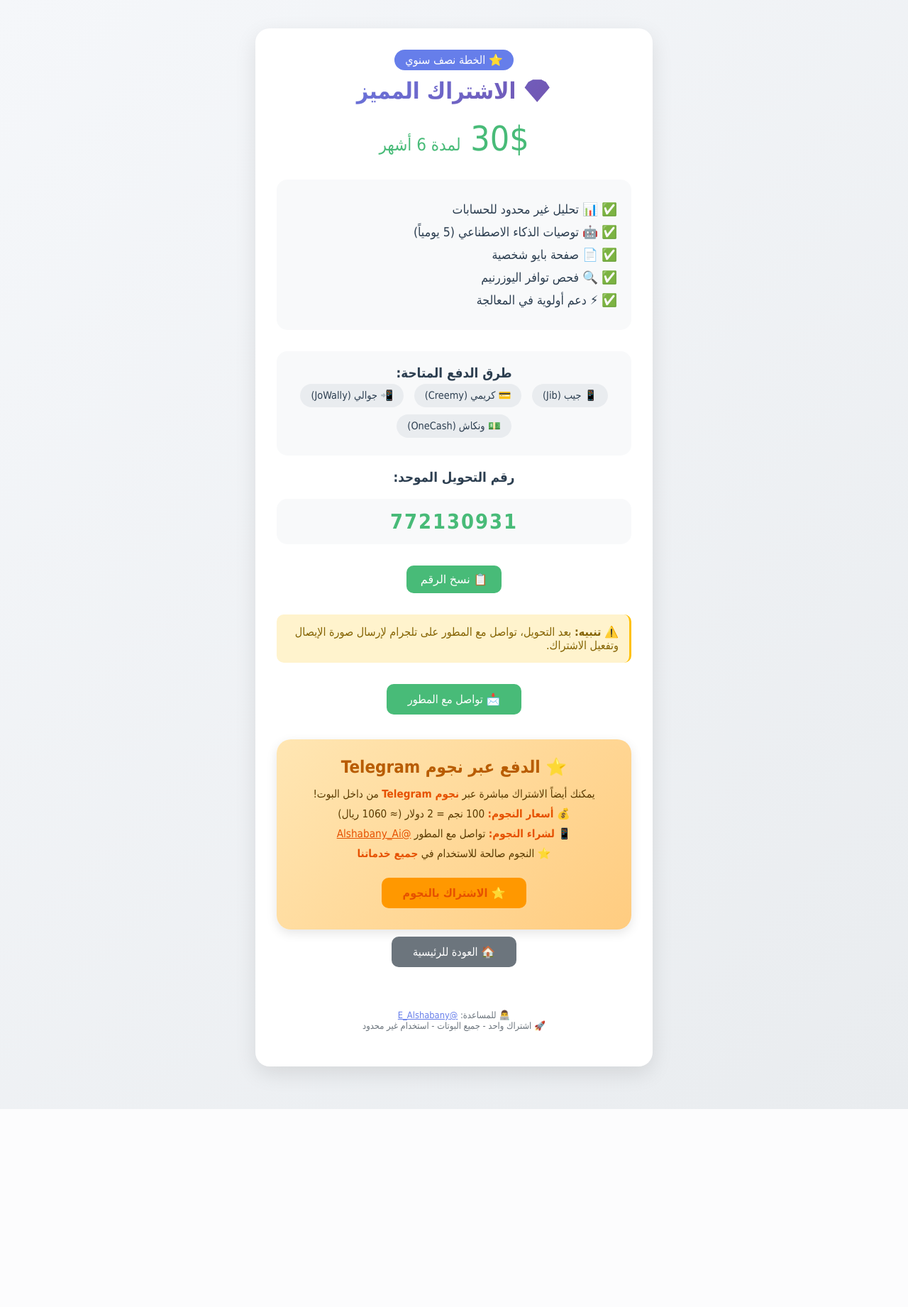
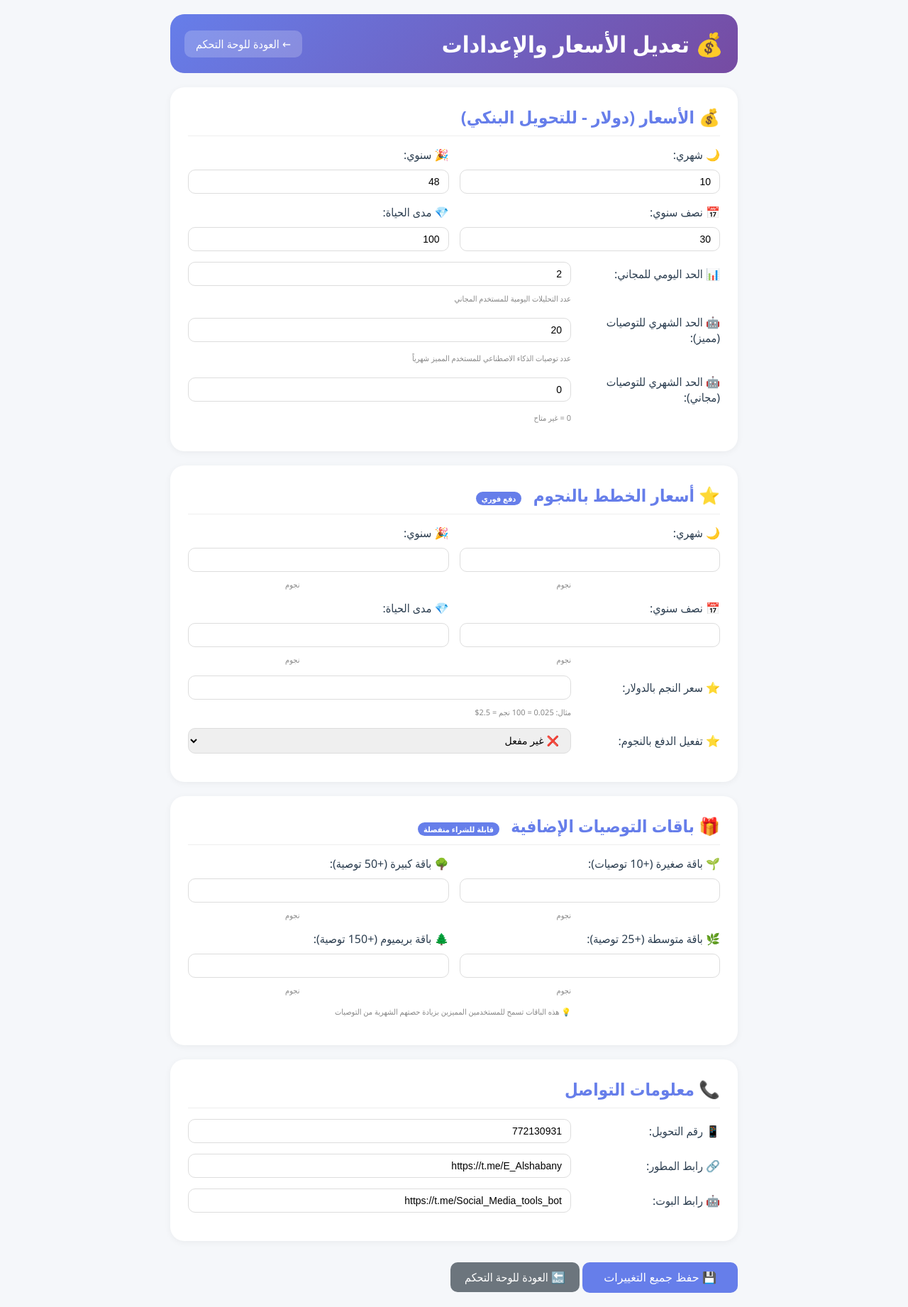
Before and after one commit to IDFINDER/social_analyzer_bot, a Flask app: page /payment in a window 1280 px wide. Shown: the whole page at 71% size. Before the commit the page ends 1563 px from the top, so only its background shows below. Run offline with Flask 3, Linux system fonts and the light colour scheme; data that the repository does not hold is empty; parts of the project's set-up code (start-up, migrations or seed data) failed here and were passed over.

Commit message:
Update payment.html
صفحة تعديل الاسعار

```diff
--- a/templates/payment.html
+++ b/templates/payment.html
@@ -3,253 +3,187 @@
 <head>
     <meta charset="UTF-8">
     <meta name="viewport" content="width=device-width, initial-scale=1.0">
-    <title>الاشتراك المميز - بوت تحليل الحسابات</title>
+    <title>تعديل الأسعار والإعدادات - بوت تحليل الحسابات</title>
     <style>
         * { margin: 0; padding: 0; box-sizing: border-box; }
         body {
-            font-family: 'Tahoma', 'Arial', sans-serif;
-            background: linear-gradient(135deg, #f5f7fa 0%, #e9ecef 100%);
-            min-height: 100vh;
+            font-family: 'Segoe UI', 'Tahoma', Arial, sans-serif;
+            background: #f5f7fa;
             padding: 20px;
-            color: #2c3e50;
         }
-        .container { max-width: 600px; margin: 0 auto; padding: 20px; }
+        .container { max-width: 800px; margin: 0 auto; }
+        .header {
+            background: linear-gradient(135deg, #667eea 0%, #764ba2 100%);
+            color: white;
+            padding: 20px;
+            border-radius: 20px;
+            margin-bottom: 20px;
+            display: flex;
+            justify-content: space-between;
+            align-items: center;
+            flex-wrap: wrap;
+        }
+        .header a {
+            background: rgba(255,255,255,0.2);
+            color: white;
+            padding: 8px 16px;
+            border-radius: 10px;
+            text-decoration: none;
+        }
         .card {
             background: white;
             border-radius: 20px;
-            padding: 30px;
+            padding: 25px;
             margin-bottom: 20px;
-            text-align: center;
-            box-shadow: 0 10px 30px rgba(0,0,0,0.1);
+            box-shadow: 0 2px 10px rgba(0,0,0,0.05);
         }
-        h1 {
-            background: linear-gradient(135deg, #667eea, #764ba2);
-            -webkit-background-clip: text;
-            background-clip: text;
-            color: transparent;
-            margin-bottom: 20px;
-            font-size: 2em;
+        .card h2 {
+            color: #667eea;
+            margin-bottom: 15px;
+            border-bottom: 1px solid #eee;
+            padding-bottom: 10px;
         }
-        .price { font-size: 3em; color: #48bb78; margin: 20px 0; }
-        .features {
-            text-align: right;
-            margin: 30px 0;
-            background: #f8f9fa;
-            border-radius: 15px;
-            padding: 20px;
+        .form-group {
+            margin-bottom: 15px;
+            display: flex;
+            flex-wrap: wrap;
+            align-items: center;
+            gap: 10px;
         }
-        .features li {
-            margin: 12px 0;
-            list-style: none;
-            font-size: 1.1em;
+        .form-group label {
+            width: 200px;
+            font-weight: 500;
+            color: #2c3e50;
         }
-        .features li::before { content: "✅ "; color: #48bb78; }
-        .payment-methods {
-            background: #f8f9fa;
-            border-radius: 15px;
-            padding: 20px;
-            margin: 20px 0;
+        .form-group input, .form-group select {
+            flex: 1;
+            padding: 8px 12px;
+            border: 1px solid #ddd;
+            border-radius: 10px;
+            font-size: 14px;
         }
-        .method {
-            display: inline-block;
-            background: #e9ecef;
-            padding: 8px 15px;
-            border-radius: 25px;
-            margin: 5px;
-            font-size: 0.9em;
+        .form-group small {
+            width: 100%;
+            color: #888;
+            font-size: 11px;
+            margin-right: 210px;
         }
-        .number {
-            font-size: 1.8em;
-            font-weight: bold;
-            color: #48bb78;
-            background: #f8f9fa;
-            padding: 15px;
-            border-radius: 15px;
-            margin: 20px 0;
-            direction: ltr;
-            text-align: center;
-            letter-spacing: 2px;
-        }
-        .copy-btn {
-            background: #48bb78;
+        .row { display: flex; gap: 15px; flex-wrap: wrap; }
+        .col { flex: 1; min-width: 200px; }
+        hr { margin: 20px 0; border: none; border-top: 1px solid #eee; }
+        .save-btn {
+            background: #667eea;
             color: white;
             border: none;
+            padding: 12px 30px;
+            border-radius: 10px;
+            cursor: pointer;
+            font-size: 16px;
+            margin-top: 10px;
+        }
+        .save-btn:hover { background: #5a67d8; }
+        .back-btn {
+            background: #6c757d;
+            color: white;
             padding: 10px 20px;
             border-radius: 10px;
-            cursor: pointer;
-            font-size: 1em;
-            margin: 10px 0;
-            transition: all 0.3s;
+            text-decoration: none;
+            display: inline-block;
         }
-        .copy-btn:hover { background: #38a169; transform: scale(1.02); }
-        .warning {
-            background: #fff3cd;
-            border-right: 3px solid #ffc107;
-            padding: 15px;
+        .alert {
+            padding: 12px 20px;
             border-radius: 10px;
-            margin: 20px 0;
-            text-align: right;
-            color: #856404;
+            margin-bottom: 20px;
+            font-size: 14px;
         }
-        .button {
-            display: inline-block;
-            background: #48bb78;
-            color: white;
-            padding: 12px 30px;
-            border-radius: 10px;
-            text-decoration: none;
-            margin: 10px;
-            transition: all 0.3s;
-        }
-        .button:hover { background: #38a169; transform: scale(1.02); }
-        .back-btn { background: #6c757d; }
-        .back-btn:hover { background: #5a6268; }
-        .footer { text-align: center; margin-top: 30px; padding: 20px; color: #6c757d; font-size: 0.8rem; }
-        .plan-badge {
-            background: #667eea;
-            color: white;
-            padding: 5px 15px;
-            border-radius: 20px;
-            display: inline-block;
-            margin-bottom: 10px;
-        }
-        .toast {
-            visibility: hidden;
-            min-width: 250px;
-            background-color: #48bb78;
-            color: white;
-            text-align: center;
-            border-radius: 8px;
-            padding: 12px;
-            position: fixed;
-            bottom: 30px;
-            left: 50%;
-            transform: translateX(-50%);
-            z-index: 1;
-        }
-        .toast.show { visibility: visible; animation: fadein 0.5s, fadeout 0.5s 2.5s; }
-        @keyframes fadein { from {bottom: 0; opacity: 0;} to {bottom: 30px; opacity: 1;} }
-        @keyframes fadeout { from {bottom: 30px; opacity: 1;} to {bottom: 0; opacity: 0;} }
-
-        /* قسم النجوم الجديد */
-        .stars-info {
-            background: linear-gradient(135deg, #ffe6b3, #ffcc80);
-            border-radius: 20px;
-            padding: 25px;
-            margin-top: 25px;
-            text-align: center;
-            box-shadow: 0 5px 15px rgba(0,0,0,0.1);
-        }
-        .stars-info h3 {
-            color: #b85c00;
-            font-size: 1.5em;
-            margin-bottom: 15px;
-        }
-        .stars-info p {
-            color: #5a3a00;
-            margin: 10px 0;
-            font-size: 0.95em;
-        }
-        .stars-info strong {
-            color: #e65100;
-        }
-        .stars-button {
-            background: #ff9800 !important;
-            display: inline-block;
-            background: #ff9800;
-            color: white;
-            padding: 12px 30px;
-            border-radius: 10px;
-            text-decoration: none;
-            margin: 15px 5px 5px;
-            transition: all 0.3s;
-            font-weight: bold;
-        }
-        .stars-button:hover {
-            background: #f57c00 !important;
-            transform: scale(1.02);
-        }
-        .stars-info a {
-            color: #e65100;
-        }
-
+        .alert-success { background: #d4edda; color: #155724; border: 1px solid #c3e6cb; }
+        .alert-error { background: #f8d7da; color: #721c24; border: 1px solid #f5c6cb; }
+        .badge { background: #667eea; color: white; padding: 2px 8px; border-radius: 20px; font-size: 11px; display: inline-block; margin-right: 10px; }
         @media (max-width: 600px) {
-            .container { padding: 10px; }
-            .card { padding: 20px; }
-            .number { font-size: 1.2em; }
-            .price { font-size: 2em; }
-            .stars-info { padding: 15px; }
-            .stars-info h3 { font-size: 1.2em; }
+            .form-group label { width: 100%; }
+            .form-group small { margin-right: 0; }
         }
     </style>
 </head>
 <body>
     <div class="container">
-        <div class="card">
-            <div class="plan-badge">⭐ الخطة {{ plan.name }}</div>
-            <h1>💎 الاشتراك المميز</h1>
-            <div class="price">{{ plan.price }}$ <span style="font-size: 0.5em;">
-                {% if selected_plan == 'monthly' %}شهرياً
-                {% elif selected_plan == 'half_yearly' %}لمدة 6 أشهر
-                {% elif selected_plan == 'yearly' %}لمدة سنة
-                {% else %}مدى الحياة{% endif %}
-            </span></div>
+        <div class="header">
+            <h1>💰 تعديل الأسعار والإعدادات</h1>
+            <a href="/admin/dashboard">← العودة للوحة التحكم</a>
+        </div>
 
-            <div class="features">
-                <li>📊 تحليل غير محدود للحسابات</li>
-                <li>🤖 توصيات الذكاء الاصطناعي (5 يومياً)</li>
-                <li>📄 صفحة بايو شخصية</li>
-                <li>🔍 فحص توافر اليوزرنيم</li>
-                <li>⚡ دعم أولوية في المعالجة</li>
+        {% if msg %}
+        <div class="alert alert-{{ msg_type }}">{{ msg }}</div>
+        {% endif %}
+
+        <form method="POST">
+            <!-- ========== 1. الأسعار بالدولار (للدفع اليدوي) ========== -->
+            <div class="card">
+                <h2>💰 الأسعار (دولار - للتحويل البنكي)</h2>
+                <div class="row">
+                    <div class="col">
+                        <div class="form-group"><label>🌙 شهري:</label><input type="number" name="price_monthly" value="{{ prices.price_monthly }}" step="1" required></div>
+                        <div class="form-group"><label>📅 نصف سنوي:</label><input type="number" name="price_half_yearly" value="{{ prices.price_half_yearly }}" step="1" required></div>
+                    </div>
+                    <div class="col">
+                        <div class="form-group"><label>🎉 سنوي:</label><input type="number" name="price_yearly" value="{{ prices.price_yearly }}" step="1" required></div>
+                        <div class="form-group"><label>💎 مدى الحياة:</label><input type="number" name="price_lifetime" value="{{ prices.price_lifetime }}" step="1" required></div>
+                    </div>
+                </div>
+                <div class="form-group"><label>📊 الحد اليومي للمجاني:</label><input type="number" name="free_limit" value="{{ prices.free_limit }}" step="1" required><small>عدد التحليلات اليومية للمستخدم المجاني</small></div>
+                <div class="form-group"><label>🤖 الحد الشهري للتوصيات (مميز):</label><input type="number" name="gemini_monthly_limit" value="{{ prices.gemini_monthly_limit }}" step="1" required><small>عدد توصيات الذكاء الاصطناعي للمستخدم المميز شهرياً</small></div>
+                <div class="form-group"><label>🤖 الحد الشهري للتوصيات (مجاني):</label><input type="number" name="gemini_free_limit" value="{{ prices.gemini_free_limit }}" step="1" required><small>0 = غير متاح</small></div>
             </div>
 
-            <div class="payment-methods">
-                <h3>طرق الدفع المتاحة:</h3>
-                <span class="method">📱 جيب (Jib)</span>
-                <span class="method">💳 كريمي (Creemy)</span>
-                <span class="method">📲 جوالي (JoWally)</span>
-                <span class="method">💵 ونكاش (OneCash)</span>
+            <!-- ========== 2. أسعار النجوم (للدفع عبر Telegram Stars) ========== -->
+            <div class="card">
+                <h2>⭐ أسعار الخطط بالنجوم <span class="badge">دفع فوري</span></h2>
+                <div class="row">
+                    <div class="col">
+                        <div class="form-group"><label>🌙 شهري:</label><input type="number" name="stars_monthly" value="{{ prices.stars_monthly }}" step="1" required> <small>نجوم</small></div>
+                        <div class="form-group"><label>📅 نصف سنوي:</label><input type="number" name="stars_half_yearly" value="{{ prices.stars_half_yearly }}" step="1" required> <small>نجوم</small></div>
+                    </div>
+                    <div class="col">
+                        <div class="form-group"><label>🎉 سنوي:</label><input type="number" name="stars_yearly" value="{{ prices.stars_yearly }}" step="1" required> <small>نجوم</small></div>
+                        <div class="form-group"><label>💎 مدى الحياة:</label><input type="number" name="stars_lifetime" value="{{ prices.stars_lifetime }}" step="1" required> <small>نجوم</small></div>
+                    </div>
+                </div>
+                <div class="form-group"><label>⭐ سعر النجم بالدولار:</label><input type="number" name="stars_usd_rate" value="{{ prices.stars_usd_rate }}" step="0.001" required><small>مثال: 0.025 = 100 نجم = 2.5$</small></div>
+                <div class="form-group"><label>⭐ تفعيل الدفع بالنجوم:</label>
+                    <select name="stars_enabled">
+                        <option value="true" {% if prices.stars_enabled %}selected{% endif %}>✅ مفعل</option>
+                        <option value="false" {% if not prices.stars_enabled %}selected{% endif %}>❌ غير مفعل</option>
+                    </select>
+                </div>
             </div>
 
-            <h3>رقم التحويل الموحد:</h3>
-            <div class="number" id="paymentNumber">772130931</div>
-            <button class="copy-btn" onclick="copyNumber()">📋 نسخ الرقم</button>
-
-            <div class="warning">
-                ⚠️ <strong>تنبيه:</strong> بعد التحويل، تواصل مع المطور على تلجرام لإرسال صورة الإيصال وتفعيل الاشتراك.
+            <!-- ========== 3. باقات التوصيات الإضافية بالنجوم ========== -->
+            <div class="card">
+                <h2>🎁 باقات التوصيات الإضافية <span class="badge">قابلة للشراء منفصلة</span></h2>
+                <div class="row">
+                    <div class="col">
+                        <div class="form-group"><label>🌱 باقة صغيرة (+10 توصيات):</label><input type="number" name="stars_extra_recs_small" value="{{ prices.stars_extra_recs_small }}" step="1" required> <small>نجوم</small></div>
+                        <div class="form-group"><label>🌿 باقة متوسطة (+25 توصية):</label><input type="number" name="stars_extra_recs_medium" value="{{ prices.stars_extra_recs_medium }}" step="1" required> <small>نجوم</small></div>
+                    </div>
+                    <div class="col">
+                        <div class="form-group"><label>🌳 باقة كبيرة (+50 توصية):</label><input type="number" name="stars_extra_recs_large" value="{{ prices.stars_extra_recs_large }}" step="1" required> <small>نجوم</small></div>
+                        <div class="form-group"><label>🌲 باقة بريميوم (+150 توصية):</label><input type="number" name="stars_extra_recs_premium" value="{{ prices.stars_extra_recs_premium }}" step="1" required> <small>نجوم</small></div>
+                    </div>
+                </div>
+                <div class="form-group"><small>💡 هذه الباقات تسمح للمستخدمين المميزين بزيادة حصتهم الشهرية من التوصيات</small></div>
             </div>
 
-            <a href="https://t.me/E_Alshabany" class="button">📩 تواصل مع المطور</a>
-
-            <!-- قسم الدفع عبر نجوم Telegram -->
-            <div class="stars-info">
-                <h3>⭐ الدفع عبر نجوم Telegram</h3>
-                <p>يمكنك أيضاً الاشتراك مباشرة عبر <strong>نجوم Telegram</strong> من داخل البوت!</p>
-                <p>💰 <strong>أسعار النجوم:</strong> 100 نجم = 2 دولار (≈ 1060 ريال)</p>
-                <p>📱 <strong>لشراء النجوم:</strong> تواصل مع المطور <a href="https://t.me/Alshabany_Ai" target="_blank">@Alshabany_Ai</a></p>
-                <p>⭐ النجوم صالحة للاستخدام في <strong>جميع خدماتنا</strong></p>
-                <a href="https://t.me/Social_Media_tools_bot" class="stars-button">⭐ الاشتراك بالنجوم</a>
+            <!-- ========== 4. معلومات التواصل ========== -->
+            <div class="card">
+                <h2>📞 معلومات التواصل</h2>
+                <div class="form-group"><label>📱 رقم التحويل:</label><input type="text" name="payment_number" value="{{ prices.payment_number }}"></div>
+                <div class="form-group"><label>🔗 رابط المطور:</label><input type="url" name="developer_link" value="{{ prices.developer_link }}"></div>
+                <div class="form-group"><label>🤖 رابط البوت:</label><input type="url" name="bot_link" value="{{ prices.bot_link }}"></div>
             </div>
 
-            <a href="/" class="button back-btn">🏠 العودة للرئيسية</a>
-
-            <div class="footer">
-                <p>👨‍💻 للمساعدة: <a href="https://t.me/E_Alshabany" style="color: #667eea;">@E_Alshabany</a></p>
-                <p>🚀 اشتراك واحد - جميع البوتات - استخدام غير محدود</p>
-            </div>
-        </div>
+            <button type="submit" class="save-btn">💾 حفظ جميع التغييرات</button>
+            <a href="/admin/dashboard" class="back-btn">🔙 العودة للوحة التحكم</a>
+        </form>
     </div>
-
-    <div id="toast" class="toast">✅ تم نسخ الرقم!</div>
-
-    <script>
-        function copyNumber() {
-            var number = document.getElementById("paymentNumber").innerText;
-            navigator.clipboard.writeText(number);
-            var toast = document.getElementById("toast");
-            toast.className = "toast show";
-            setTimeout(function(){ toast.className = "toast"; }, 3000);
-        }
-    </script>
 </body>
 </html>
```
